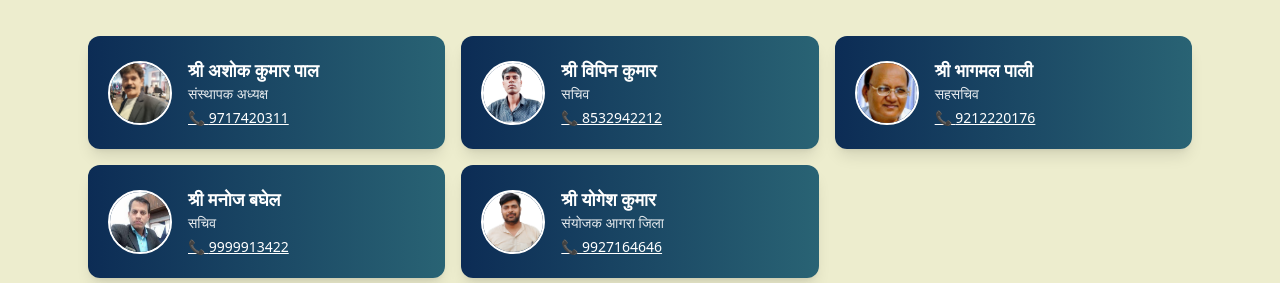
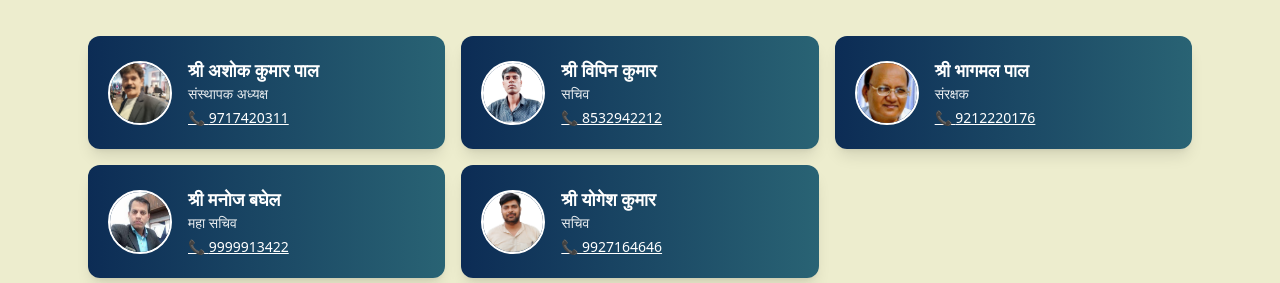
Before and after one commit to manasssengar2006/ssssNGO-Frontend, a React (Vite) app: page /sangathan in a window 1280 px wide. Shown: the part 144-427 px from the top of the page. Built offline with nearby package versions, Linux system fonts and the light colour scheme.

Commit message:
Update Sangathan.jsx

```diff
--- a/src/pages/Sangathan.jsx
+++ b/src/pages/Sangathan.jsx
@@ -37,20 +37,20 @@ const founders = [
     image: vipinImg,
   },
   {
-    name: "श्री भागमल पाली",
-    role: "सहसचिव",
+    name: "श्री भागमल पाल",
+    role: "संरक्षक",
     phone: "9212220176",
     image: bhagmalImg,
   },
   {
     name: "श्री मनोज बघेल",
-    role: "सचिव",
+    role: "महा सचिव",
     phone: "9999913422",
     image: manojImg,
   },
   {
     name: "श्री योगेश कुमार",
-    role: "संयोजक आगरा जिला",
+    role: "सचिव",
     phone: "9927164646",
     image: yogeshAgraImg,
   },
```
